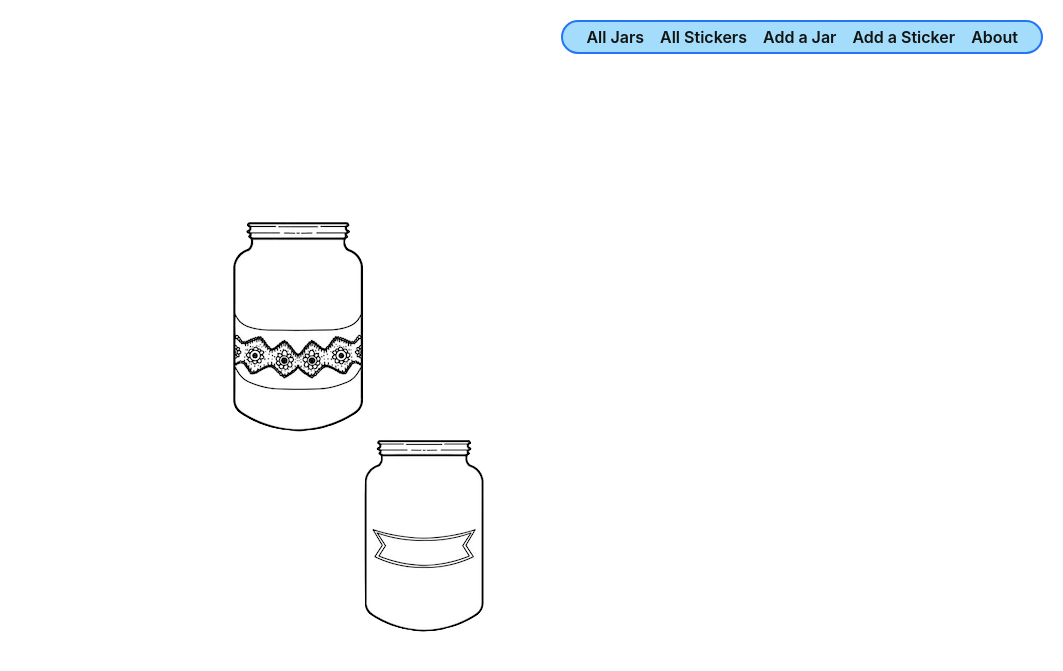
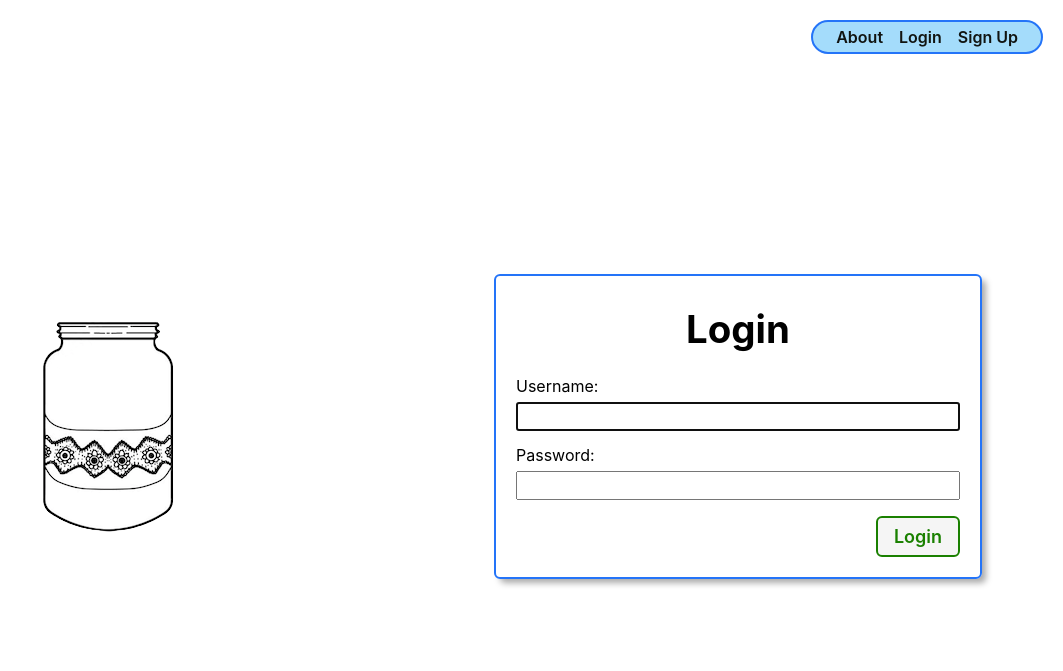
Before and after one commit to EricSokolowski/jar-collector, a Django app: page / in a window 1280 px wide. Shown: the top 671 px of the page, without its empty margins (217-1280 px from the left). Run offline with Django 4.2, Linux system fonts and the light colour scheme.

Commit message:
unn done?

```diff
--- a/jarcollector/settings.py
+++ b/jarcollector/settings.py
@@ -123,6 +123,12 @@ USE_TZ = True
 
 STATIC_URL = 'static/'
 
+LOGIN_URL = 'home'
+
+LOGIN_REDIRECT_URL = 'jars_index'
+
+LOGOUT_REDIRECT_URL = 'home'
+
 # Default primary key field type
 # https://docs.djangoproject.com/en/4.1/ref/settings/#default-auto-field
 
--- a/jarcollector/urls.py
+++ b/jarcollector/urls.py
@@ -21,4 +21,6 @@ urlpatterns = [
     path('admin/', admin.site.urls),
 
     path('', include('main_app.urls')),
+
+    path('accounts/', include('django.contrib.auth.urls')),
 ]
--- a/main_app/models.py
+++ b/main_app/models.py
@@ -1,6 +1,7 @@
 from django.db import models
 from django.urls import reverse
 from datetime import date
+from django.contrib.auth.models import User
 
 PRODUCTS = (
   ('W', 'Windex'),
@@ -25,6 +26,7 @@ class Jar(models.Model):
   description = models.TextField(max_length=250)
   quantity = models.IntegerField(default = 1)
   stickers = models.ManyToManyField(Sticker)
+  user = models.ForeignKey(User, on_delete=models.CASCADE)
 
   def __str__(self):
     return self.name
--- a/main_app/templates/base.html
+++ b/main_app/templates/base.html
@@ -29,11 +29,18 @@
     </div>
     <nav>
       <ul>
+        {% if user.is_authenticated %}
         <li><a href="{% url 'jars_index' %}">All Jars</a></li>
         <li><a href="{% url 'stickers_index' %}">All Stickers</a></li>
         <li><a href="{% url 'jars_create' %}">Add a Jar</a></li>
         <li><a href="{% url 'stickers_create' %}">Add a Sticker</a></li>
         <li><a href="{% url 'about' %}">About</a></li>
+        <li><a href="{% url 'logout' %}">Log out</a></li>
+      {% else %}
+        <li><a href="{% url 'about' %}">About</a></li>
+        <li><a href="{% url 'home' %}">Login</a></li>
+        <li><a href="{% url 'signup' %}">Sign Up</a></li>
+      {% endif %}
       </ul>
     </nav>
   </header>
--- a/main_app/templates/home.html
+++ b/main_app/templates/home.html
@@ -8,13 +8,17 @@
 {% block content %}
 
 <section class="logo-container">
-  <div class="cat-container">
+  <div class="jar-container">
     <img src="{% static 'images/Jar-6.png' %}" alt="The Jar Collector Jar" />
   </div>
-  <img
-    src="{% static 'images/Jar-7.png' %}"
-    alt="Text reads: Jar Collector"
-  />
 </section>
-
+<section>
+  <form action="{% url 'home' %}" method="post" class="login">
+    <h1>Login</h1>
+    {% csrf_token %}
+    {{ form.as_p }}
+    <input type="hidden" name="next" value="{{ next }}">
+    <button type="submit" class="btn submit">Login</button>
+  </form>
+</section>
 {% endblock %}
--- a/main_app/templates/main_app/sticker_confirm_delete.html
+++ b/main_app/templates/main_app/sticker_confirm_delete.html
@@ -5,7 +5,7 @@
 
 <div class="page-header">
   <h1>Delete Sticker?</h1>
-  <img src="{% static 'images/Sticker-1.png' %}" alt="A cat using a computer"/>
+  <img src="{% static 'images/Sticker-1.png' %}" alt="Wifi sticker"/>
 </div>
 <h2>Are you sure you want to delete {{ object.name }}?</h2>
 
--- a/main_app/templates/main_app/sticker_list.html
+++ b/main_app/templates/main_app/sticker_list.html
@@ -13,9 +13,9 @@
 
 <section class="page-header">
   <h1>All Jar Stickers</h1>
-  <img src="{% static 'images/Stickers-1.png' %}" alt="A ball of string" />
-  <img src="{% static 'images/Stickers-2.png' %}" alt="A mouse" />
-  <img src="{% static 'images/Stickers-3.png' %}" alt="A scratching post" />
+  <img src="{% static 'images/Stickers-1.png' %}" alt="Wifi sticker" />
+  <img src="{% static 'images/Stickers-2.png' %}" alt="Flower sticker" />
+  <img src="{% static 'images/Stickers-3.png' %}" alt="Cactus sticker" />
 </section>
 
 <section class="card-container">
--- a/main_app/urls.py
+++ b/main_app/urls.py
@@ -2,7 +2,7 @@ from django.urls import path
 from . import views
 
 urlpatterns = [
-  path('', views.home, name='home'),
+  path('', views.Home.as_view(), name='home'),
 
   path('about/', views.about, name='about'),
 
@@ -29,4 +29,6 @@ urlpatterns = [
   path('stickers/<int:pk>/update/', views.StickerUpdate.as_view(), name='stickers_update'),
 
   path('stickers/<int:pk>/delete/', views.StickerDelete.as_view(), name='stickers_delete'),
+
+  path('accounts/signup/', views.signup, name='signup'),
 ]
--- a/main_app/views.py
+++ b/main_app/views.py
@@ -1,21 +1,27 @@
 from django.shortcuts import render, redirect
 from django.views.generic import ListView, DetailView
+from django.contrib.auth import login
+from django.contrib.auth.forms import UserCreationForm
+from django.contrib.auth.decorators import login_required
+from django.contrib.auth.mixins import LoginRequiredMixin
 from django.views.generic.edit import CreateView, UpdateView, DeleteView
+from django.contrib.auth.views import LoginView
 from .models import Jar, Sticker
 from .forms import CleaningForm
 
 
-# Define the home view
-def home(request):
-  return render(request, 'home.html')
+class Home(LoginView):
+  template_name = 'home.html'
 
 def about(request):
   return render(request, 'about.html')
 
+@login_required
 def jars_index(request):
-  jars = Jar.objects.all()
+  jars = Jar.objects.filter(user=request.user)
   return render(request, 'jars/index.html', { 'jars': jars})
 
+@login_required
 def jars_detail(request, jar_id):
   jar = Jar.objects.get(id=jar_id)
   stickers_jar_doesnt_have = Sticker.objects.exclude(id__in = jar.stickers.all().values_list('id'))
@@ -24,6 +30,7 @@ def jars_detail(request, jar_id):
     'jar': jar, 'cleaning_form': cleaning_form, 'stickers': stickers_jar_doesnt_have
   })
 
+@login_required
 def add_cleaning(request, jar_id):
   form = CleaningForm(request.POST)
   if form.is_valid():
@@ -32,37 +39,56 @@ def add_cleaning(request, jar_id):
     new_cleaning.save()
   return redirect('jars_detail', jar_id = jar_id)
 
+@login_required
 def assoc_sticker(request, jar_id, sticker_id):
   Jar.objects.get(id=jar_id).stickers.add(sticker_id)
   return redirect('jars_detail', jar_id=jar_id)
 
-class JarCreate(CreateView):
+def signup(request):
+  error_message = ''
+  if request.method == 'POST':
+    form = UserCreationForm(request.POST)
+    if form.is_valid():
+      user = form.save()
+      login(request, user)
+      return redirect('cats_index')
+    else:
+      error_message = 'Invalid sign up - try again'
+  form = UserCreationForm()
+  context = {'form': form, 'error_message': error_message}
+  return render(request, 'signup.html', context)
+
+
+class JarCreate(LoginRequiredMixin, CreateView):
   model = Jar
   fields = ['name', 'contents', 'description', 'quantity']
+  def form_valid(self, form):
+    form.instance.user = self.request.user
+    return super().form_valid(form)
   success_url = '/jars/'
 
-class JarUpdate(UpdateView):
+class JarUpdate(LoginRequiredMixin, UpdateView):
   model = Jar
   fields = ['contents', 'description', 'quantity']
 
-class JarDelete(DeleteView):
+class JarDelete(LoginRequiredMixin, DeleteView):
   model = Jar
   success_url = '/jars/'
 
-class StickerCreate(CreateView):
+class StickerCreate(LoginRequiredMixin, CreateView):
   model = Sticker
   fields = '__all__'
 
-class StickerList(ListView):
+class StickerList(LoginRequiredMixin, ListView):
   model = Sticker
 
-class StickerDetail(DetailView):
+class StickerDetail(LoginRequiredMixin, DetailView):
   model = Sticker
 
-class StickerUpdate(UpdateView):
+class StickerUpdate(LoginRequiredMixin, UpdateView):
   model = Sticker
   fields = ['name', 'color']
 
-class StickerDelete(DeleteView):
+class StickerDelete(LoginRequiredMixin, DeleteView):
   model = Sticker
   success_url = '/stickers/'
```
Also changed, not shown: main_app/templates/jars/detail.html (+11 -9 lines), main_app/templates/main_app/jar_form.html (+0 -9 lines), main_app/templates/signup.html (renamed from main_app/templates/main_app/sticker_form.html, +6 -6 lines), main_app/migrations/0007_jar_user.py (added), main_app/templates/jars/index.html (indentation only).
